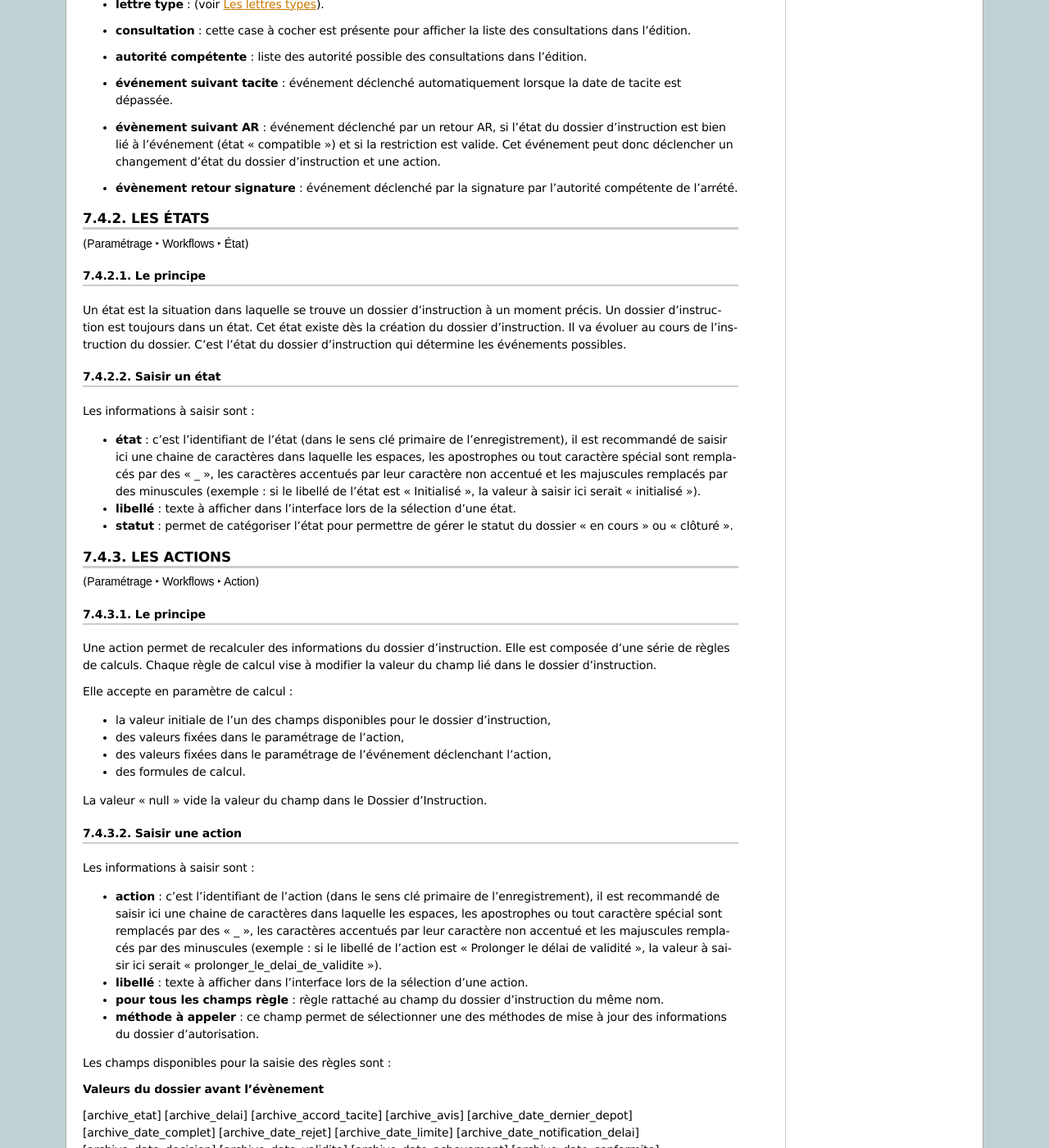
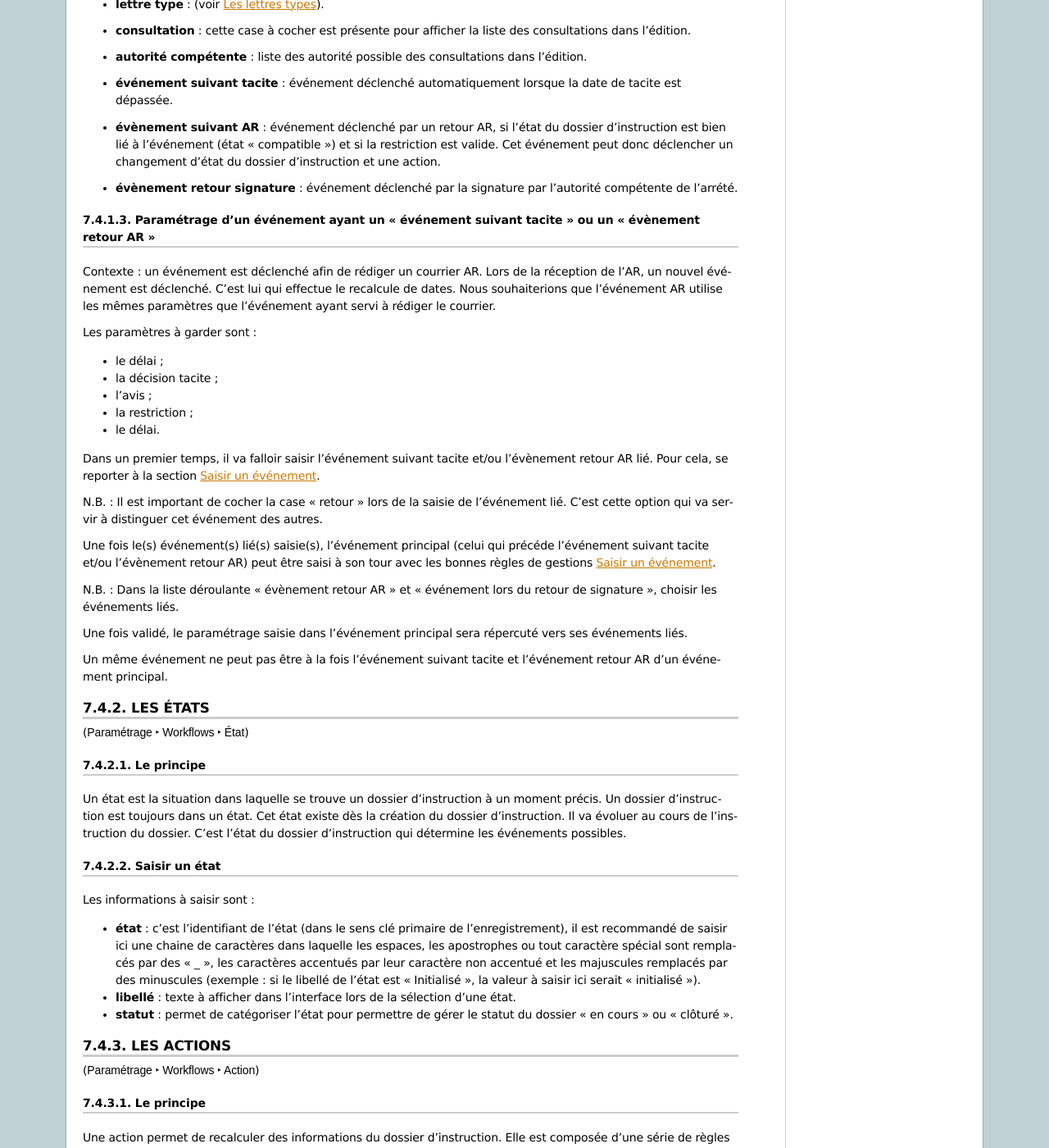
Before and after one commit to mpavaux/openads-documentation, a Sphinx documentation site: the page built from source/manuel_utilisateur/parametrage_dossier.rst, in a window 1280 px wide and 1400 px high, scrolled down 4788 px. Shown: the whole window at 82% size. Built offline with Sphinx 7.4.7, drawn with Linux system fonts in a browser that asks for light colours; some of the changed text lies outside the part shown.

Commit message:
Ajout du paramétrage des événements suivant tacite et retour AR liés à un événement principal

```diff
--- a/source/manuel_utilisateur/parametrage_dossier.rst
+++ b/source/manuel_utilisateur/parametrage_dossier.rst
@@ -271,6 +271,8 @@
 Les événements d'instruction disponibles dans l'interface dépendent de l'état
 dans lequel est le dossier d'instruction.
 
+.. _parametrage_dossiers_saisir_evenement:
+
 Saisir un événement
 ===================
 
@@ -328,6 +330,44 @@
   d'état du dossier d'instruction et une action.
 * **évènement retour signature** : événement déclenché par la signature par l'autorité compétente de l'arrété.
 
+Paramétrage d'un événement ayant un "événement suivant tacite" ou un "évènement retour AR"
+==========================================================================================
+
+Contexte : un événement est déclenché afin de rédiger un courrier AR.
+Lors de la réception de l'AR, un nouvel événement est déclenché. C'est lui qui
+effectue le recalcule de dates. Nous souhaiterions que l'événement AR utilise les
+mêmes paramètres que l'événement ayant servi à rédiger le courrier.
+
+Les paramètres à garder sont :
+
+- le délai ;
+
+- la décision tacite ;
+
+- l'avis ;
+
+- la restriction ;
+
+- le délai.
+
+Dans un premier temps, il va falloir saisir l'événement suivant tacite et/ou
+l'évènement retour AR lié. Pour cela, se reporter à la section :ref:`parametrage_dossiers_saisir_evenement`.
+
+N.B. : Il est important de cocher la case "retour" lors de la saisie de l'événement
+lié. C'est cette option qui va servir à distinguer cet événement des autres.
+
+Une fois le(s) événement(s) lié(s) saisie(s), l'événement principal (celui qui
+précéde l'événement suivant tacite et/ou l'évènement retour AR) peut être saisi
+à son tour avec les bonnes règles de gestions :ref:`parametrage_dossiers_saisir_evenement`.
+
+N.B. : Dans la liste déroulante "évènement retour AR" et "événement lors du
+retour de signature", choisir les événements liés.
+
+Une fois validé, le paramétrage saisie dans l'événement principal sera répercuté
+vers ses événements liés.
+
+Un même événement ne peut pas être à la fois l'événement suivant tacite et
+l'événement retour AR d'un événement principal.
 
 .. _parametrage_dossiers_etat:
 
```
